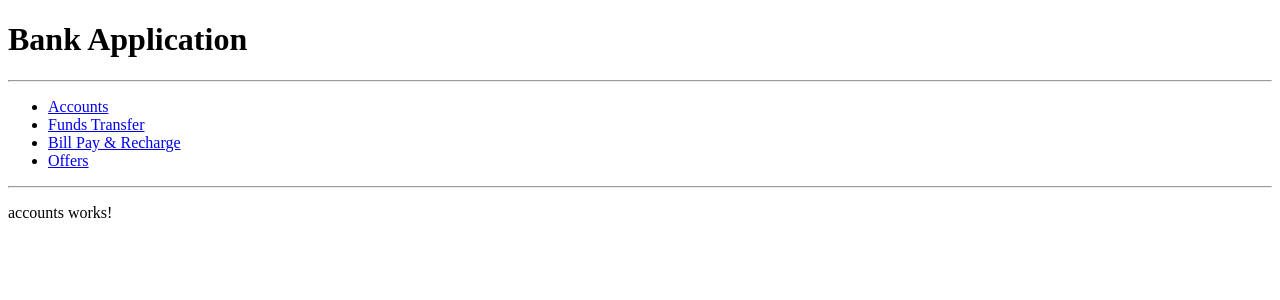
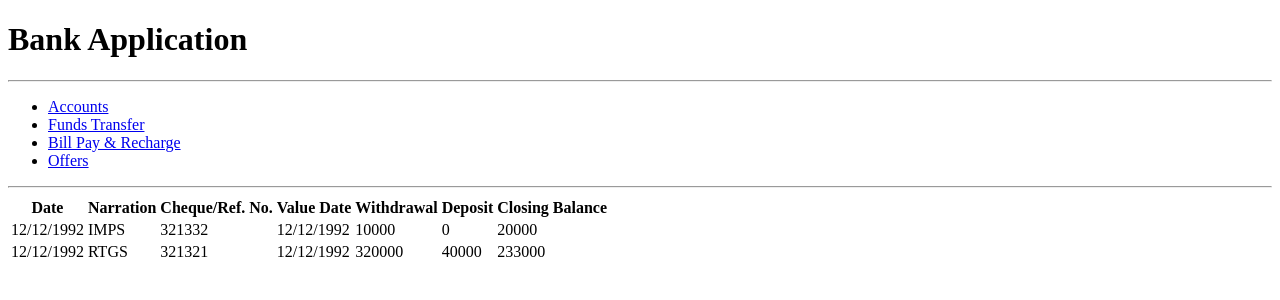
Before and after one commit to prateekinfi/angular-assignments, an Angular app in the folder day7/bank-app/: page /accounts in a window 1280 px wide. Shown: the top 300 px of the page. Built offline with nearby package versions, Linux system fonts and the light colour scheme.

Commit message:
day 7 changes

```diff
--- a/day7/bank-app/src/app/accounts/accounts.component.html
+++ b/day7/bank-app/src/app/accounts/accounts.component.html
@@ -1 +1,22 @@
-<p>accounts works!</p>
+
+<table class="container-table">
+    <tr>
+        <th>Date</th>
+        <th>Narration</th>
+        <th>Cheque/Ref. No.</th>
+        <th>Value Date</th>
+        <th>Withdrawal</th>
+        <th>Deposit</th>
+        <th>Closing Balance</th>
+    </tr>
+    <tr *ngFor="let item of accountsdata">
+       <td>{{item.date}}</td>
+       <td>{{item.narration}}</td>
+       <td>{{item.chequeRefNo}}</td>
+       <td>{{item.valueDate}}</td>
+       <td>{{item.withdrawal}}</td>
+       <td>{{item.deposit}}</td>
+       <td>{{item.closingBalance}}</td>
+
+    </tr>
+</table>
```
